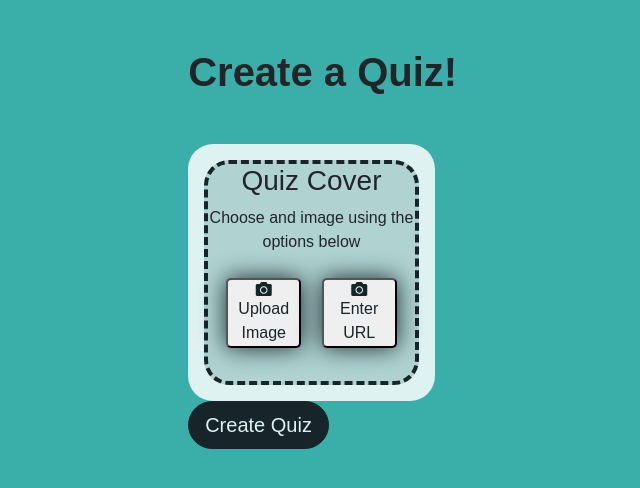
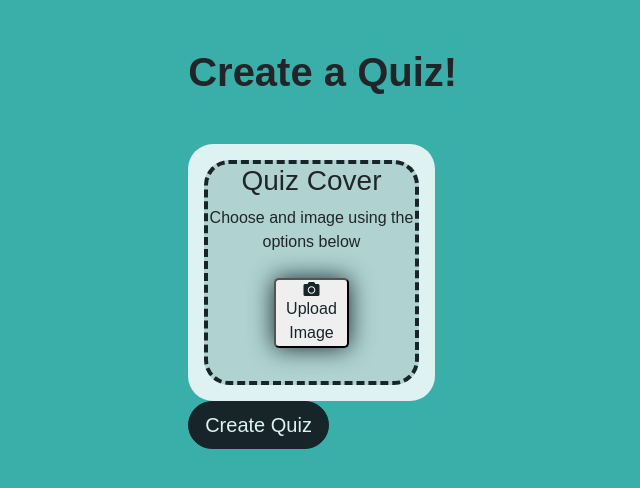
Before and after one commit to vidban/Quizby, a Flask app: page /create in a window 1280 px wide. Shown: the part 62-550 px from the top of the page, without its empty margins (76-716 px from the left). Run offline with Flask 2, Linux system fonts and the light colour scheme; parts of the project's set-up code (start-up, migrations or seed data) failed here and were passed over; some libraries are stand-ins or nearby versions.

Commit message:
Removed extra code

```diff
--- a/templates/users/create.html
+++ b/templates/users/create.html
@@ -14,33 +14,11 @@
 						Upload Image
 					</a>
 				</button>
-				<button class="m-2" type=button data-bs-toggle="modal" data-bs-target="#enterURL">
-					<i class="fas fa-camera"></i>
-					Enter URL
-				</button>
 			</div>
 		</div>
 		<button class="btn btn-block btn-lg">Create Quiz</button>
 	  </form>
 </div>
-<!-- Enter URL Modal -->
-<!-- <div class="modal fade" id="exampleModal" tabindex="-1" aria-labelledby="exampleModalLabel" aria-hidden="true">
-	<div class="modal-dialog">
-	  <div class="modal-content">
-		<div class="modal-header">
-		  <h5 class="modal-title" id="exampleModalLabel">Modal title</h5>
-		  <button type="button" class="btn-close" data-bs-dismiss="modal" aria-label="Close"></button>
-		</div>
-		<div class="modal-body">
-		  ...
-		</div>
-		<div class="modal-footer">
-		  <button type="button" class="btn btn-secondary" data-bs-dismiss="modal">Close</button>
-		  <button type="button" class="btn btn-primary">Save changes</button>
-		</div>
-	  </div>
-	</div>
-  </div> -->
 
   {% block modal %}
 
```
